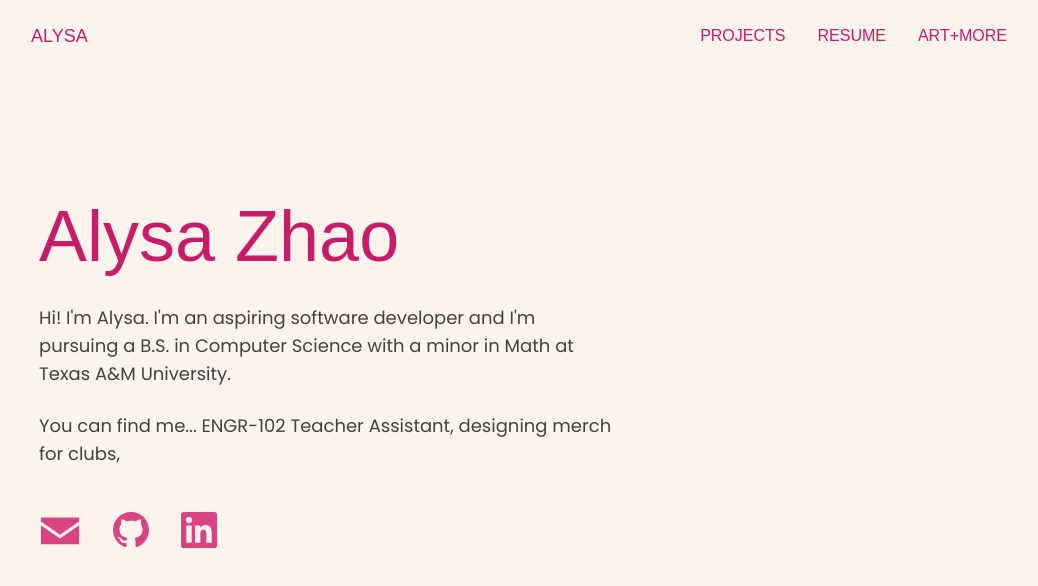
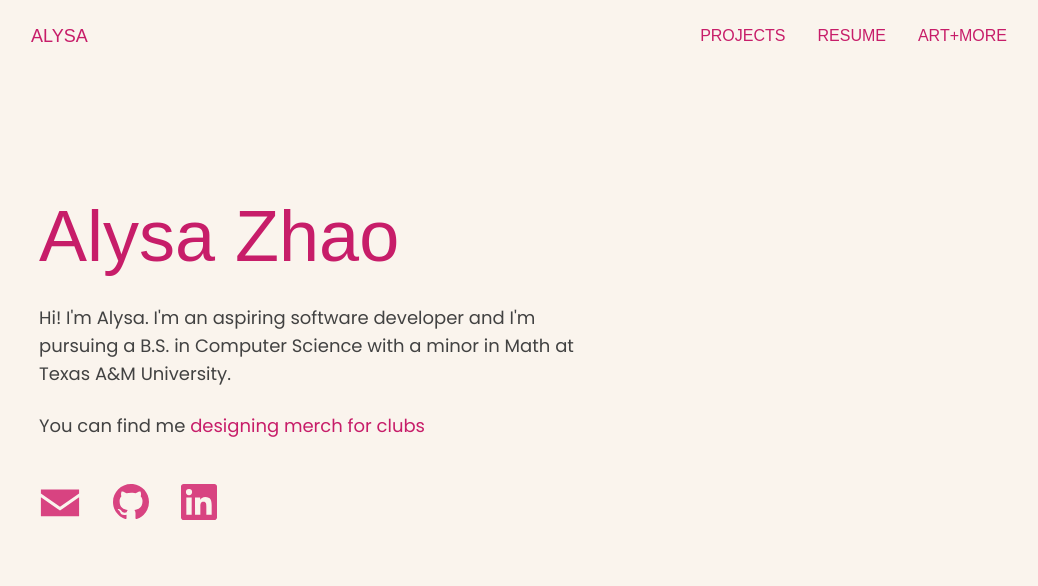
Before and after one commit to llysi/personal-portfolio, a Next.js app: page / in a window 1280 px wide. Shown: the top 586 px of the page, without its empty margins (121-1159 px from the left). Built offline with nearby package versions, Linux system fonts and the light colour scheme; a web font is replaced by a local one.

Commit message:
add changing text animation

```diff
--- a/src/components/Hero.tsx
+++ b/src/components/Hero.tsx
@@ -2,6 +2,7 @@ import Link from 'next/link'
 import Image from 'next/image'
 import Socials from './Socials'
 import OceanWaves from './OceanWaves'
+import RotatingText from './RotatingText'
 
 export default function Hero() {
     return (
@@ -26,7 +27,16 @@ export default function Hero() {
                     Hi! I'm Alysa. I'm an aspiring software developer and I'm pursuing a B.S. in Computer Science with a minor in Math at Texas A&M University.
                     </p>
                     <p className="text-lg text-textcolor mb-6 max-w-xl">
-                        You can find me... ENGR-102 Teacher Assistant, designing merch for clubs,
+                        You can find me{' '}
+                        <RotatingText
+                            phrases={[
+                                "teaching Python in ENGR-102",
+                                "designing merch for clubs",
+                                "coding late at night",
+                                "exploring new tech"
+                            ]}
+                            className="text-foreground font-medium"
+                        />
                     </p>
             </div>
 
--- /dev/null
+++ b/src/components/RotatingText.tsx
@@ -0,0 +1,36 @@
+'use client'
+
+import { useState, useEffect } from 'react'
+
+interface RotatingTextProps {
+    phrases: string[]
+    className?: string
+    interval?: number
+}
+
+export default function RotatingText({
+    phrases,
+    className = "",
+    interval = 3000
+}: RotatingTextProps) {
+    const [currentIndex, setCurrentIndex] = useState(0)
+    const [isVisible, setIsVisible] = useState(true)
+
+    useEffect(() => {
+        const timer = setInterval(() => {
+            setIsVisible(false)
+            setTimeout(() => {
+                setCurrentIndex((prevIndex) => (prevIndex + 1) % phrases.length)
+                setIsVisible(true)
+            }, 500)
+        }, interval)
+
+        return () => clearInterval(timer)
+    }, [phrases.length, interval])
+
+    return (
+        <span className={`inline-block transition-opacity duration-500 ${isVisible ? 'opacity-100' : 'opacity-0'} ${className}`}>
+            {phrases[currentIndex]}
+        </span>
+    )
+}
```
